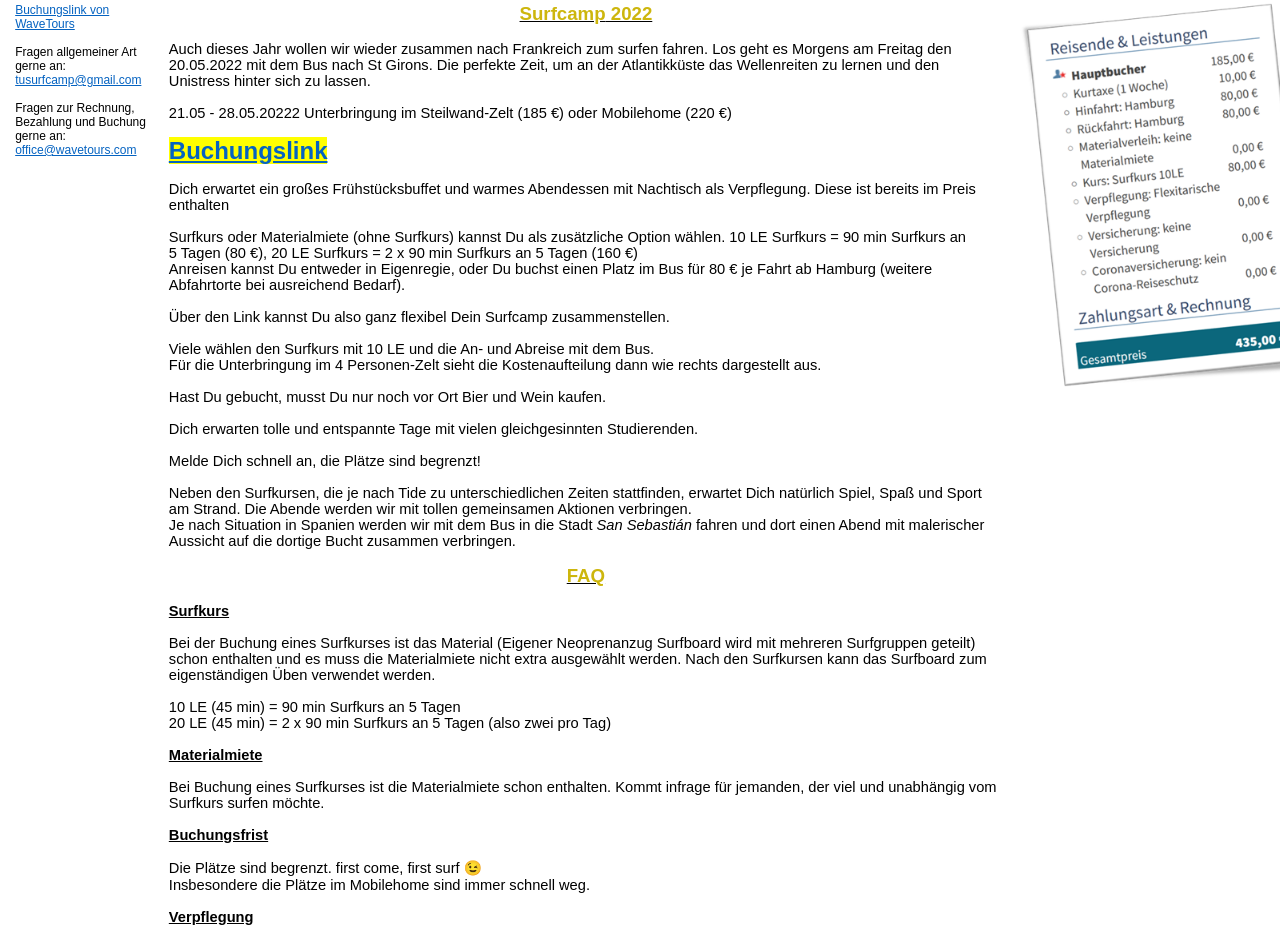
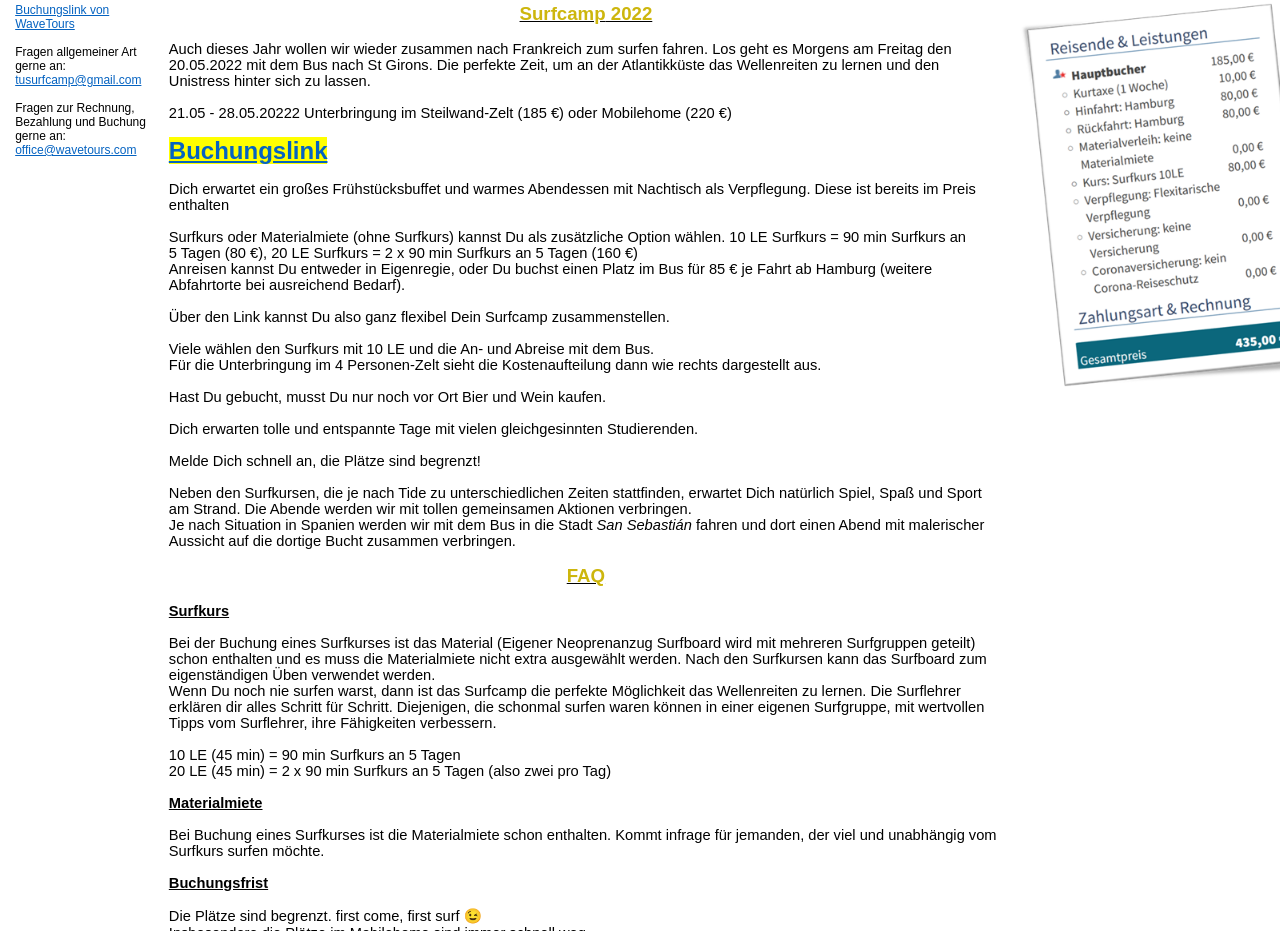
Before and after one commit to tusurfcamp/tusurfcamp.github.io, a plain HTML site: page index.html in a window 1280 px wide. Shown: the part 428-1359 px from the top of the page. Drawn offline with Linux system fonts and the light colour scheme.

Commit message:
Update index.html

```diff
--- a/index.html
+++ b/index.html
@@ -1100,7 +1100,7 @@ color:#CDB60D'><o:p></o:p></span></u></b></p>
   class=SpellE>Surfkurs</span> an 5 Tagen (160 €)<o:p></o:p></span></p>
   <p class=MsoNormal style='margin-bottom:0cm;line-height:normal'><span
   style='font-family:"Arial",sans-serif'>Anreisen kannst Du entweder in
-  Eigenregie, oder Du buchst einen Platz im Bus für 80 € je Fahrt ab Hamburg (weitere Abfahrtorte bei ausreichend Bedarf).<o:p></o:p></span></p>
+  Eigenregie, oder Du buchst einen Platz im Bus für 85 € je Fahrt ab Hamburg (weitere Abfahrtorte bei ausreichend Bedarf).<o:p></o:p></span></p>
   <p class=MsoNormal style='margin-bottom:0cm;line-height:normal'><span
   style='font-family:"Arial",sans-serif'><o:p>&nbsp;</o:p></span></p>
   <p class=MsoNormal style='margin-bottom:0cm;line-height:normal'><span
@@ -1158,6 +1158,8 @@ color:#CDB60D'><o:p></o:p></span></u></b></p>
   geteilt) schon enthalten und es muss die Materialmiete nicht extra ausgewählt
   werden. Nach den Surfkursen kann das Surfboard zum eigenständigen Üben
   verwendet werden.<o:p></o:p></span></p>
+<p class=MsoNormal style='margin-bottom:0cm;line-height:normal'><span
+  style='font-family:"Arial",sans-serif'>Wenn Du noch nie surfen warst, dann ist das Surfcamp die perfekte Möglichkeit das Wellenreiten zu lernen. Die Surflehrer erklären dir alles Schritt für Schritt. Diejenigen, die schonmal surfen waren können in einer eigenen Surfgruppe, mit wertvollen Tipps vom Surflehrer, ihre Fähigkeiten verbessern.<o:p></o:p></span></p>
   <p class=MsoNormal style='margin-bottom:0cm;line-height:normal'><span
   style='font-family:"Arial",sans-serif'><o:p>&nbsp;</o:p></span></p>
   <p class=MsoNormal style='margin-bottom:0cm;line-height:normal'><span
```
